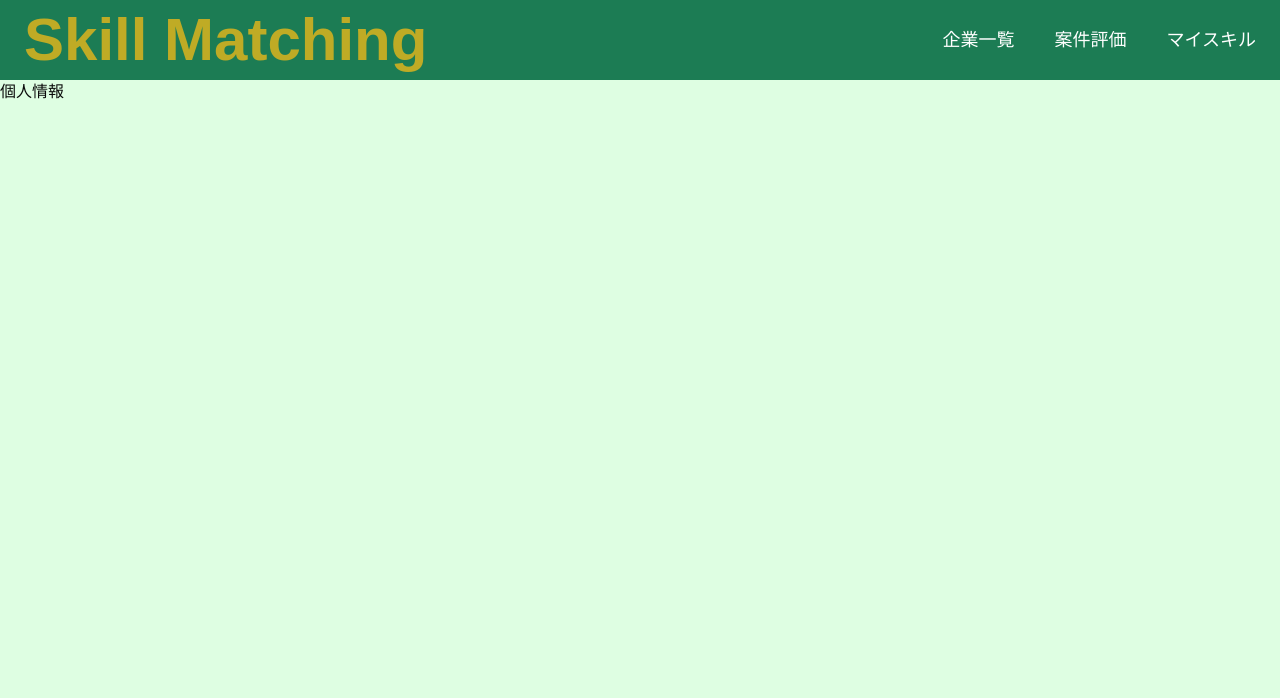
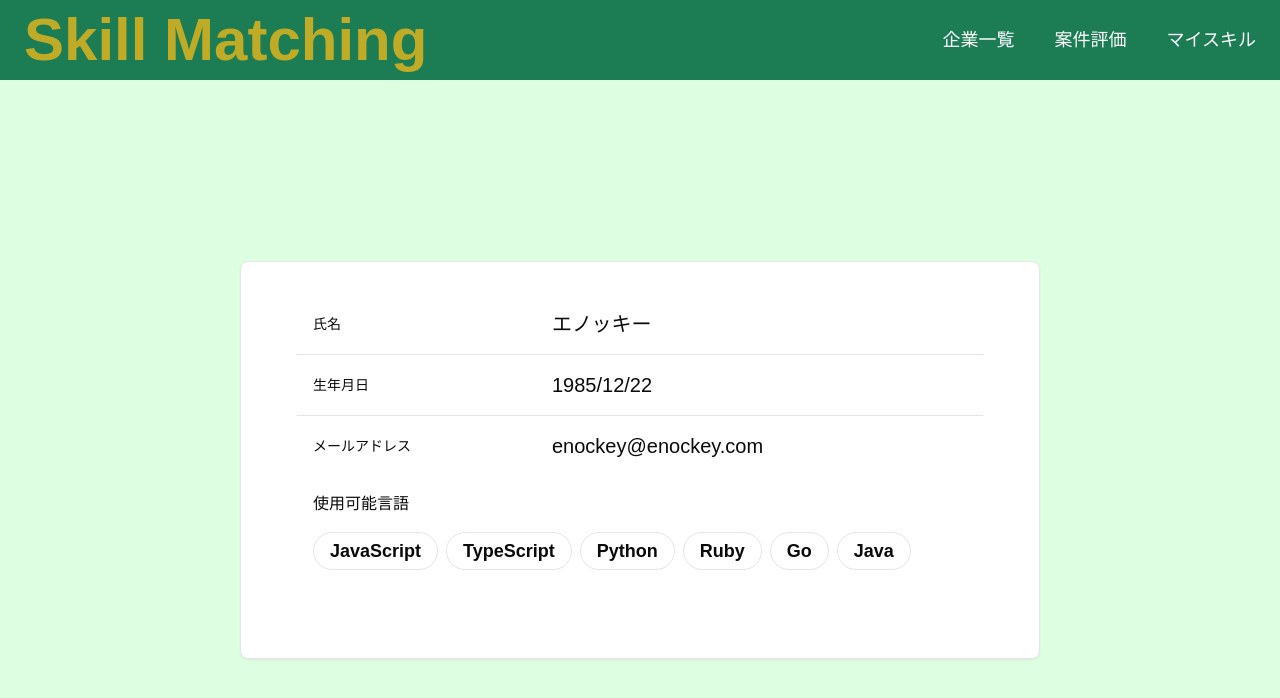
Before and after one commit to RiTa-23/SkillMatching, a Next.js app in the folder frontend/: page /1 in a window 1280 px wide. Shown: the top 698 px of the page. Built offline with nearby package versions, Linux system fonts and the light colour scheme.

Commit message:
add:myinfo_page#43

```diff
--- a/frontend/package.json
+++ b/frontend/package.json
@@ -11,6 +11,7 @@
   "dependencies": {
     "@hookform/resolvers": "^3.9.1",
     "@radix-ui/react-dialog": "^1.1.4",
+    "@radix-ui/react-hover-card": "^1.1.4",
     "@radix-ui/react-label": "^2.1.1",
     "@radix-ui/react-navigation-menu": "^1.2.3",
     "@radix-ui/react-popover": "^1.1.4",
--- a/frontend/src/app/(answerer)/[id]/page.tsx
+++ b/frontend/src/app/(answerer)/[id]/page.tsx
@@ -1,7 +1,73 @@
+import { Badge } from "@/components/ui/badge";
+import { Card, CardContent } from "@/components/ui/card";
+import {
+  HoverCard,
+  HoverCardContent,
+  HoverCardTrigger,
+} from "@/components/ui/hover-card";
+import { Table, TableBody, TableCell, TableRow } from "@/components/ui/table";
+
 const AnswererDetailPage = () => {
+  const dummyData = {
+    name: "エノッキー",
+    birthday: "1985/12/22",
+    email: "enockey@enockey.com",
+    languages: [
+      { id: 1, name: "JavaScript", level: 5 },
+      { id: 2, name: "TypeScript", level: 5 },
+      { id: 3, name: "Python", level: 4 },
+      { id: 4, name: "Ruby", level: 3 },
+      { id: 5, name: "Go", level: 5 },
+      { id: 6, name: "Java", level: 4 },
+    ],
+  };
+
   return (
-    <div>
-      <h1>個人情報</h1>
+    <div className="flex flex-col justify-center items-center h-[90vh]">
+      <Card className="w-[80%] max-w-[800px] p-8 mt-10">
+        <CardContent>
+          <Table>
+            <TableBody>
+              <TableRow>
+                <TableCell>氏名</TableCell>
+                <TableCell className="text-xl">{dummyData.name}</TableCell>
+              </TableRow>
+              <TableRow>
+                <TableCell>生年月日</TableCell>
+                <TableCell className="text-xl">{dummyData.birthday}</TableCell>
+              </TableRow>
+              <TableRow>
+                <TableCell>メールアドレス</TableCell>
+                <TableCell className="text-xl">{dummyData.email}</TableCell>
+              </TableRow>
+              <TableRow></TableRow>
+            </TableBody>
+          </Table>
+          <div className="p-4">
+            <p>使用可能言語</p>
+            <div className="space-x-2 mt-4">
+              {dummyData.languages.map((language) => (
+                <HoverCard key={language.id}>
+                  <HoverCardTrigger>
+                    <Badge variant="outline" className="text-lg py-1 px-4 mb-4">
+                      {language.name}
+                    </Badge>
+                  </HoverCardTrigger>
+                  <HoverCardContent>
+                    <div>
+                      {language.level === 1 && "初心者"}
+                      {language.level === 2 && "初級"}
+                      {language.level === 3 && "中級"}
+                      {language.level === 4 && "上級"}
+                      {language.level === 5 && "プロ"}
+                    </div>
+                  </HoverCardContent>
+                </HoverCard>
+              ))}
+            </div>
+          </div>
+        </CardContent>
+      </Card>
     </div>
   );
 };
--- /dev/null
+++ b/frontend/src/components/ui/badge.tsx
@@ -0,0 +1,36 @@
+import * as React from "react"
+import { cva, type VariantProps } from "class-variance-authority"
+
+import { cn } from "@/lib/utils"
+
+const badgeVariants = cva(
+  "inline-flex items-center rounded-full border px-2.5 py-0.5 text-xs font-semibold transition-colors focus:outline-none focus:ring-2 focus:ring-ring focus:ring-offset-2",
+  {
+    variants: {
+      variant: {
+        default:
+          "border-transparent bg-primary text-primary-foreground hover:bg-primary/80",
+        secondary:
+          "border-transparent bg-secondary text-secondary-foreground hover:bg-secondary/80",
+        destructive:
+          "border-transparent bg-destructive text-destructive-foreground hover:bg-destructive/80",
+        outline: "text-foreground",
+      },
+    },
+    defaultVariants: {
+      variant: "default",
+    },
+  }
+)
+
+export interface BadgeProps
+  extends React.HTMLAttributes<HTMLDivElement>,
+    VariantProps<typeof badgeVariants> {}
+
+function Badge({ className, variant, ...props }: BadgeProps) {
+  return (
+    <div className={cn(badgeVariants({ variant }), className)} {...props} />
+  )
+}
+
+export { Badge, badgeVariants }
--- /dev/null
+++ b/frontend/src/components/ui/hover-card.tsx
@@ -0,0 +1,29 @@
+"use client"
+
+import * as React from "react"
+import * as HoverCardPrimitive from "@radix-ui/react-hover-card"
+
+import { cn } from "@/lib/utils"
+
+const HoverCard = HoverCardPrimitive.Root
+
+const HoverCardTrigger = HoverCardPrimitive.Trigger
+
+const HoverCardContent = React.forwardRef<
+  React.ElementRef<typeof HoverCardPrimitive.Content>,
+  React.ComponentPropsWithoutRef<typeof HoverCardPrimitive.Content>
+>(({ className, align = "center", sideOffset = 4, ...props }, ref) => (
+  <HoverCardPrimitive.Content
+    ref={ref}
+    align={align}
+    sideOffset={sideOffset}
+    className={cn(
+      "z-50 w-64 rounded-md border bg-popover p-4 text-popover-foreground shadow-md outline-none data-[state=open]:animate-in data-[state=closed]:animate-out data-[state=closed]:fade-out-0 data-[state=open]:fade-in-0 data-[state=closed]:zoom-out-95 data-[state=open]:zoom-in-95 data-[side=bottom]:slide-in-from-top-2 data-[side=left]:slide-in-from-right-2 data-[side=right]:slide-in-from-left-2 data-[side=top]:slide-in-from-bottom-2",
+      className
+    )}
+    {...props}
+  />
+))
+HoverCardContent.displayName = HoverCardPrimitive.Content.displayName
+
+export { HoverCard, HoverCardTrigger, HoverCardContent }
```
Also changed, not shown: 1 other file (tests, documents, lock files or other folders).
